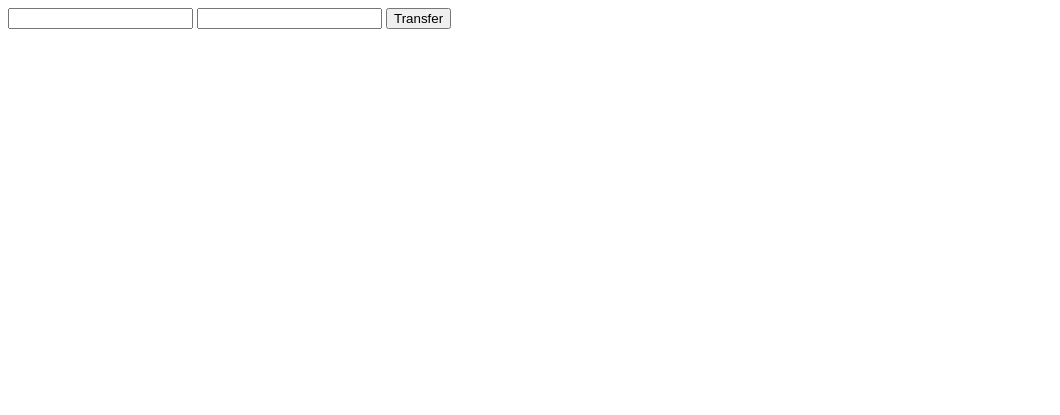
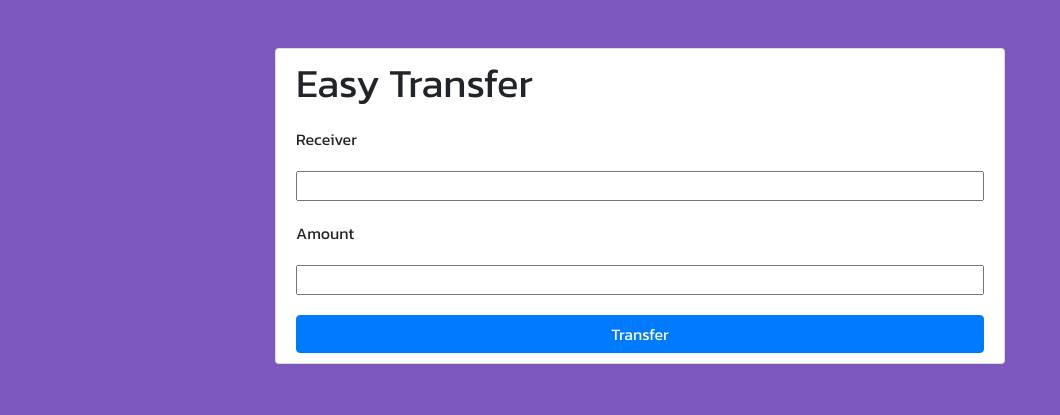
Before and after one commit to imgrbs/csrf-demo, a plain HTML site: page attacker/index.html in a window 1280 px wide. Shown: the whole page, without its empty margins (0-1060 px from the left). Drawn offline with nearby package versions, Linux system fonts and the light colour scheme.

Commit message:
[UPDATE] add new ui for attacker form

```diff
--- a/attacker/index.html
+++ b/attacker/index.html
@@ -5,12 +5,51 @@
     <meta name="viewport" content="width=device-width, initial-scale=1.0">
     <meta http-equiv="X-UA-Compatible" content="ie=edge">
     <title>Attack on Bank Login</title>
+    <link rel="stylesheet" href="https://stackpath.bootstrapcdn.com/bootstrap/4.3.1/css/bootstrap.min.css" integrity="sha384-ggOyR0iXCbMQv3Xipma34MD+dH/1fQ784/j6cY/iJTQUOhcWr7x9JvoRxT2MZw1T" crossorigin="anonymous">
+    <link href="https://fonts.googleapis.com/css?family=Kanit&display=swap" rel="stylesheet">
 </head>
+<style>
+    * {
+        font-family: 'Kanit', sans-serif;
+    }
+    body {
+        background: rgb(122, 88, 191);
+        display: flex;
+        justify-content: center;
+        align-items: center;
+        flex-direction: column;
+    }
+    form {
+        display: flex;
+        flex-direction: column;
+    }
+    input, button, h1, label {
+        margin: 10px 20px;
+    }
+</style>
 <body>
-    <form action="https://bank-api.taehub.in.th/transfer-deprecated" method="POST">
-        <input type="text" name="receiver" />
-        <input type="number" name="amount" />
-        <button type="submit">Transfer</button>
-    </form>
+    <div class="container">
+        <div class="row">
+            <div class="col-lg-8 offset-lg-2 my-5">
+                <div class="card">
+                    <h1>Easy Transfer</h1>
+                    <form action="https://bank-api.taehub.in.th/transfer-deprecated" method="POST">
+                        <label for="receiver">
+                            Receiver
+                        </label>
+                        <input type="text" name="receiver" />
+                        <label for="amount">
+                            Amount
+                        </label>
+                        <input type="number" name="amount" />
+                        <button type="submit" class="btn btn-primary">Transfer</button>
+                    </form>
+                </div>
+            </div>
+        </div>
+    </div>
 </body>
+<script src="https://code.jquery.com/jquery-3.3.1.slim.min.js" integrity="sha384-q8i/X+965DzO0rT7abK41JStQIAqVgRVzpbzo5smXKp4YfRvH+8abtTE1Pi6jizo" crossorigin="anonymous"></script>
+<script src="https://cdnjs.cloudflare.com/ajax/libs/popper.js/1.14.7/umd/popper.min.js" integrity="sha384-UO2eT0CpHqdSJQ6hJty5KVphtPhzWj9WO1clHTMGa3JDZwrnQq4sF86dIHNDz0W1" crossorigin="anonymous"></script>
+<script src="https://stackpath.bootstrapcdn.com/bootstrap/4.3.1/js/bootstrap.min.js" integrity="sha384-JjSmVgyd0p3pXB1rRibZUAYoIIy6OrQ6VrjIEaFf/nJGzIxFDsf4x0xIM+B07jRM" crossorigin="anonymous"></script>
 </html>
```
